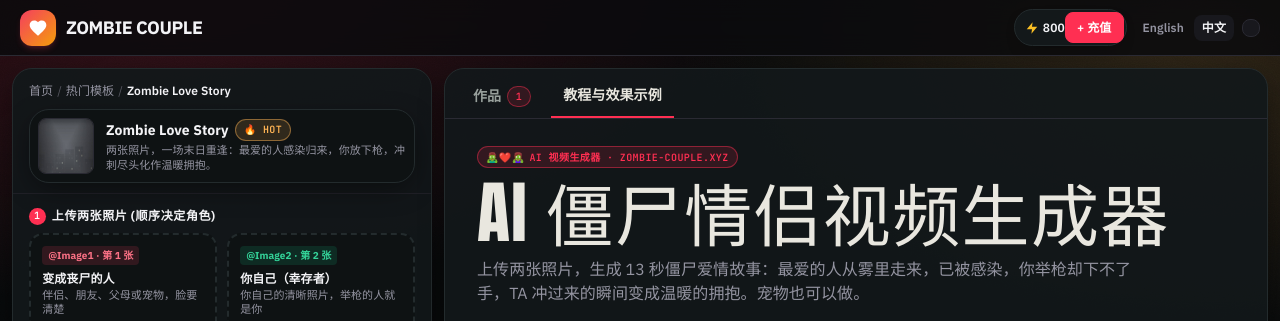
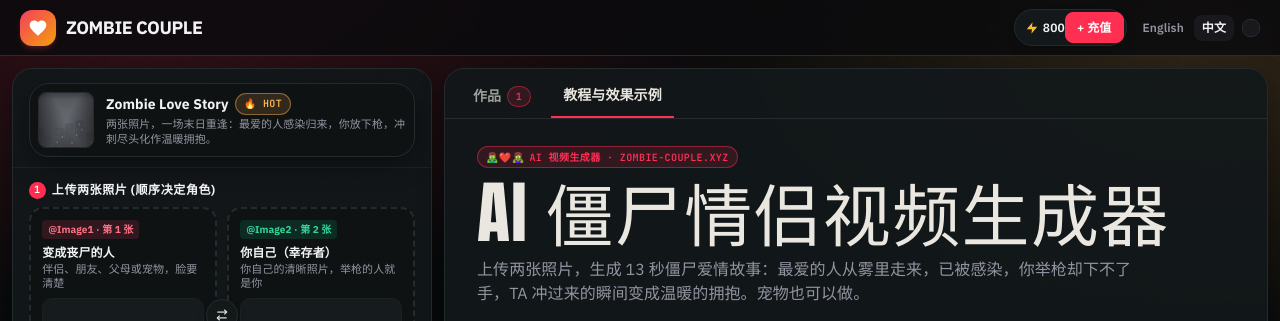
Before and after one commit to ginginli/couple, a website: page zh/index.html in a window 1280 px wide. Shown: the top 321 px of the page. Drawn offline with Linux system fonts and the light colour scheme.

Commit message:
ui: 移除生成器面板顶部面包屑（Home / Templates / Zombie Love Story）

```diff
--- a/zh/index.html
+++ b/zh/index.html
@@ -119,15 +119,6 @@
 
       <!-- Top Breadcrumb & Mini Recipe Card -->
       <div class="shrink-0 px-4 pt-3.5 pb-2.5 border-b border-[var(--color-border-subtle)] space-y-2.5">
-        <nav aria-label="Breadcrumb" class="flex items-center text-xs text-[var(--color-text-muted)]">
-          <ol class="flex flex-wrap items-center gap-1">
-            <li><button type="button" onclick="switchRightTab('tutorial')" class="hover:text-[var(--color-text)] transition-colors" data-i18n="breadHome">首页</button></li>
-            <li class="opacity-50">/</li>
-            <li><button type="button" onclick="scrollToSection('sec-what-is')" class="hover:text-[var(--color-text)] transition-colors" data-i18n="breadTemplates">热门模板</button></li>
-            <li class="opacity-50">/</li>
-            <li class="font-semibold text-[var(--color-text)]">Zombie Love Story</li>
-          </ol>
-        </nav>
 
         <!-- Recipe Hero Summary Card -->
         <div class="zc-card zc-card--row">
```
Also changed, not shown: index.html (+0 -9 lines).
